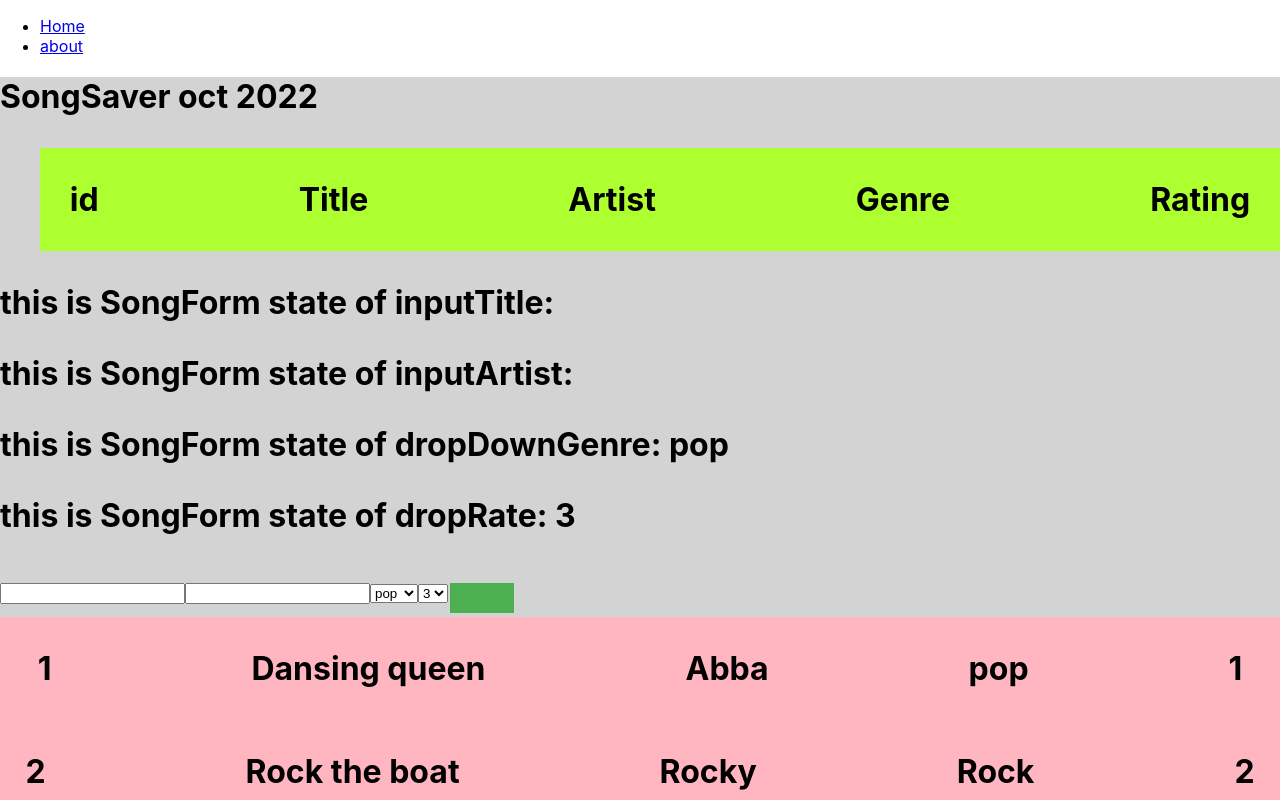
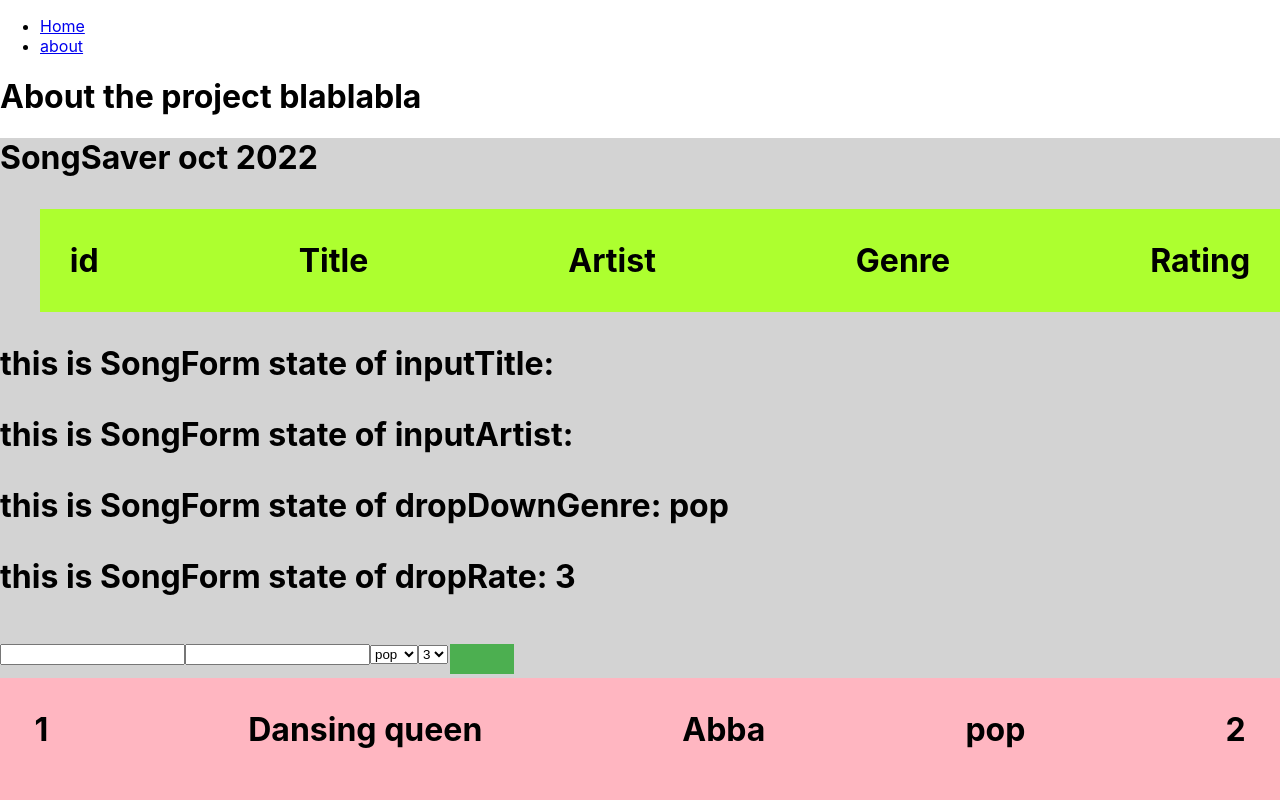
Before and after one commit to LHL-source/React_Assignment_SongSaver, a React (Create React App) app: page /about in a window 1280 px wide. Shown: the top 800 px of the page. Built offline with nearby package versions, Linux system fonts and the light colour scheme.

Commit message:
Add files via upload

```diff
--- a/src/App.js
+++ b/src/App.js
@@ -4,6 +4,8 @@ import SongOverview from './components/SongOverview.js';
 import { Link,  Route, Routes } from "react-router-dom"
 import {Home} from "./pages/Home"
 import {About} from "./pages/About"
+import {NotFound} from "./pages/NotFound"
+
 
 
 
@@ -21,12 +23,16 @@ function App() {
            </li>
 
 
+
+
           </ul>
       </nav>
 
       <Routes>
+
         <Route path="/" element={<Home />} />
-        <Route path="/about" elememt ={<About />} />
+        <Route path="/about" element ={<About />} />
+        <Route path="/*" element={<NotFound />}/>
 
       </Routes>
 
--- a/src/components/SongOverview.js
+++ b/src/components/SongOverview.js
@@ -10,8 +10,8 @@ class SongOverview extends Component {
         super(props);
         this.state= {
             songs:[
-             {id: 1, title:"Dansing queen", artist:"Abba", genre:"pop", rating: "1" },
-             {id: 2, title:" Rock the boat", artist:"Rocky", genre:"Rock", rating: "2"},
+             {id: 1, title:"Dansing queen", artist:"Abba", genre:"pop", rating: "2" },
+             {id: 2, title:"Rock the boat", artist:"Rocky", genre:"Rock", rating: "1"},
              {id: 3, title:"JazzSong", artist:"Jazzzz", genre:"Jazz", rating: "3"},
               ],
               selectedGenre: "all"
@@ -21,6 +21,7 @@ class SongOverview extends Component {
      addItemToSongList=( title, artist, genre, rating)=>{
         this.setState({
             songs:[
+
                 ...this.state.songs,
                 {id: this.state.songs.length + 1,
                 title: title,
@@ -35,9 +36,27 @@ class SongOverview extends Component {
 
      }//title
 
-     sortSongs=()=>{
-      return  console.log("Entering songoverview/function:sortSong");
-     }
+     sortSongs=(event)=>{
+        const selectedItem = event.target.value
+     // return // console.log("Entering songoverview/function:sortSong/selectedItem:", selectedItem);//works? good job
+      this.setState({sort:selectedItem})
+      switch (selectedItem){
+        case "TAZ": this.setState({songs:this.state.songs.sort((a,b)=>(a.title > b.title ?1: -1))})
+        break
+
+        case "TZA": this.setState({songs:this.state.songs.sort((a,b)=>(a.title > b.title ?-1: 1))})
+        break
+
+        case "SHL": this.setState({songs:this.state.songs.sort((a,b)=>(a.rating > b.rating ?1: -1))})
+        break
+
+
+
+        default:
+            console.log(" swicht of sortSongs")
+
+     }//switch
+    }//event
 
 //hier komen de functies
 
--- a/src/components/SongSort.js
+++ b/src/components/SongSort.js
@@ -18,8 +18,7 @@ function SongSort ({sortering, handleClickSort}) {
             <option value="">--choose please an item---</option>
             <option value="TAZ">title a-z</option>
             <option value="TZA">title z-a</option>
-            <option value="AAZ">artist a-z</option>
-            <option value="AAZ">artist a-z</option>
+
             <option value="SHL">stars 5-1</option>
             <option value="SLH">starts 1-5</option>
 
@@ -31,3 +30,6 @@ function SongSort ({sortering, handleClickSort}) {
 
 
 export default SongSort;
+
+//regel 21<option value="AAZ">artist a-z</option>
+//regel 22<option value="AAZ">artist a-z</option>
--- a/src/pages/NotFound.js
+++ b/src/pages/NotFound.js
@@ -1,3 +1,7 @@
-export function Notfound() {
+export function NotFound() {
     return <h1>notfound of notfound.js</h1>
 }
+
+export function Home() {
+    return <h1>Home of Home.js</h1>
+}
```
